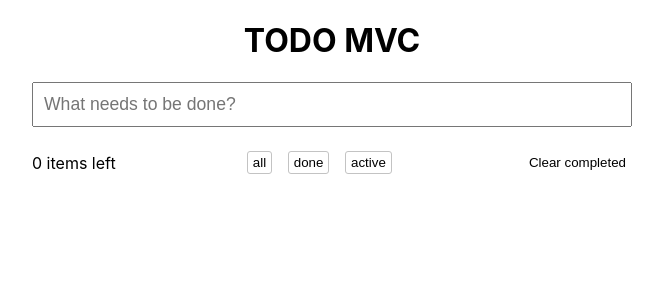
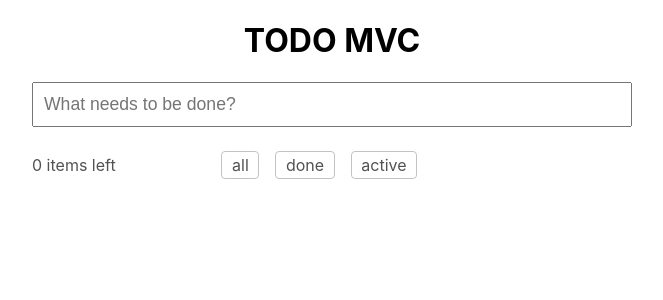
Before and after one commit to Lanttcat/todo-mvc, a React (Create React App) app: page / in a window 1280 px wide. Shown: the top 300 px of the page, without its empty margins (308-971 px from the left). Built offline with nearby package versions, Linux system fonts and the light colour scheme.

Commit message:
[style] adjust tools style

```diff
--- a/src/App.tsx
+++ b/src/App.tsx
@@ -59,6 +59,7 @@ function App() {
           onFilter={handleTaskFilter}
           leftCount={activeTask.length}
           onClearCompleted={handleClearCompleted}
+          showClear={activeTask.length !== todoList.length}
         />
       </main>
     </div>
--- a/src/components/task-tools/index.module.scss
+++ b/src/components/task-tools/index.module.scss
@@ -2,6 +2,7 @@
   display: flex;
   justify-content: space-between;
   align-items: center;
+  color: #525252;
 
   .left .clear {
     display: inline-block;
@@ -12,13 +13,24 @@
   }
 
   .filter {
-    button {
+    input {
+      display: none;
+    }
+    input:checked + label {
+      background: darkgreen;
+      color: white;
+      border: 1px solid darkgreen;
+      cursor: pointer;
+    }
+
+    label {
       display: inline-block;
       margin: 0 0.5rem;
-      padding: 0.2rem 0.3rem;
+      padding: 0.2rem 0.6rem;
       border: 1px solid #c3c3c3;
-      border-radius: 3px;
+      border-radius: 4px;
       background: white;
+
 
       &:hover {
         background: darkgreen;
@@ -32,6 +44,7 @@
   .clear {
     background: white;
     border: none;
+    color: #525252;
 
     &:hover {
       color: darkgreen;
--- a/src/components/task-tools/index.tsx
+++ b/src/components/task-tools/index.tsx
@@ -5,11 +5,12 @@ import { ALL_FILTER } from "../../constants/task";
 
 interface IProps {
   leftCount: number
+  showClear: boolean
   onFilter: (by: taskFilterType) => void
   onClearCompleted: () => void
 }
 
-const TaskTools: React.FC<IProps> = ({leftCount, onFilter, onClearCompleted}) => {
+const TaskTools: React.FC<IProps> = ({leftCount, onFilter, onClearCompleted, showClear}) => {
   return (
     <div className={styles.tools}>
       <span>
@@ -17,10 +18,15 @@ const TaskTools: React.FC<IProps> = ({leftCount, onFilter, onClearCompleted}) =>
       </span>
       <p className={styles.filter}>
         {
-          ALL_FILTER.map((x) => <button onClick={() => onFilter(x)} key={x}>{x}</button>)
+          ALL_FILTER.map((x) => (
+            <>
+              <input onClick={() => onFilter(x)} type="radio" name='filter' id={x}/>
+              <label key={x} htmlFor={x}>{x}</label>
+            </>
+          ))
         }
       </p>
-      <button className={styles.clear} onClick={onClearCompleted}>Clear completed</button>
+      <button style={{visibility: showClear ? 'unset' : 'hidden'}} className={styles.clear} onClick={onClearCompleted}>Clear completed</button>
     </div>
   )
 }
```
Also changed, not shown: 1 other file (tests, documents, lock files or other folders).
